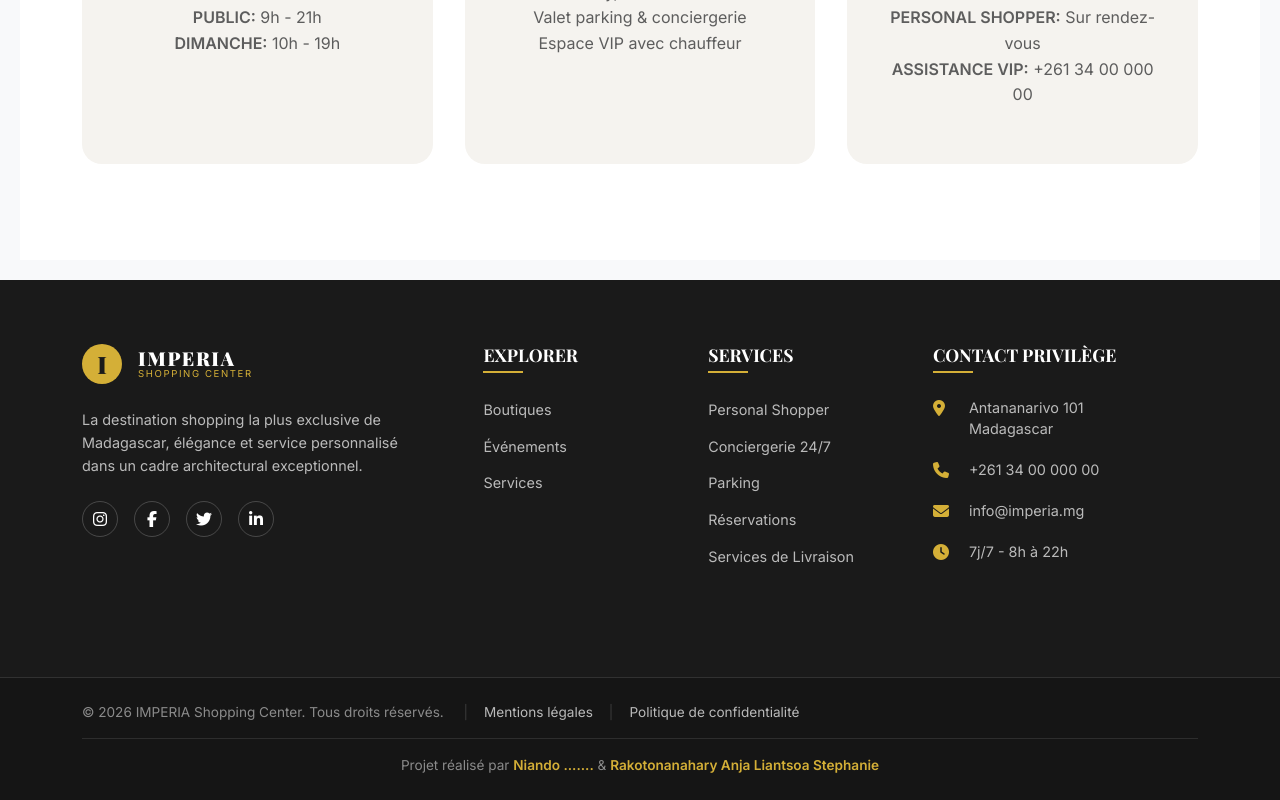
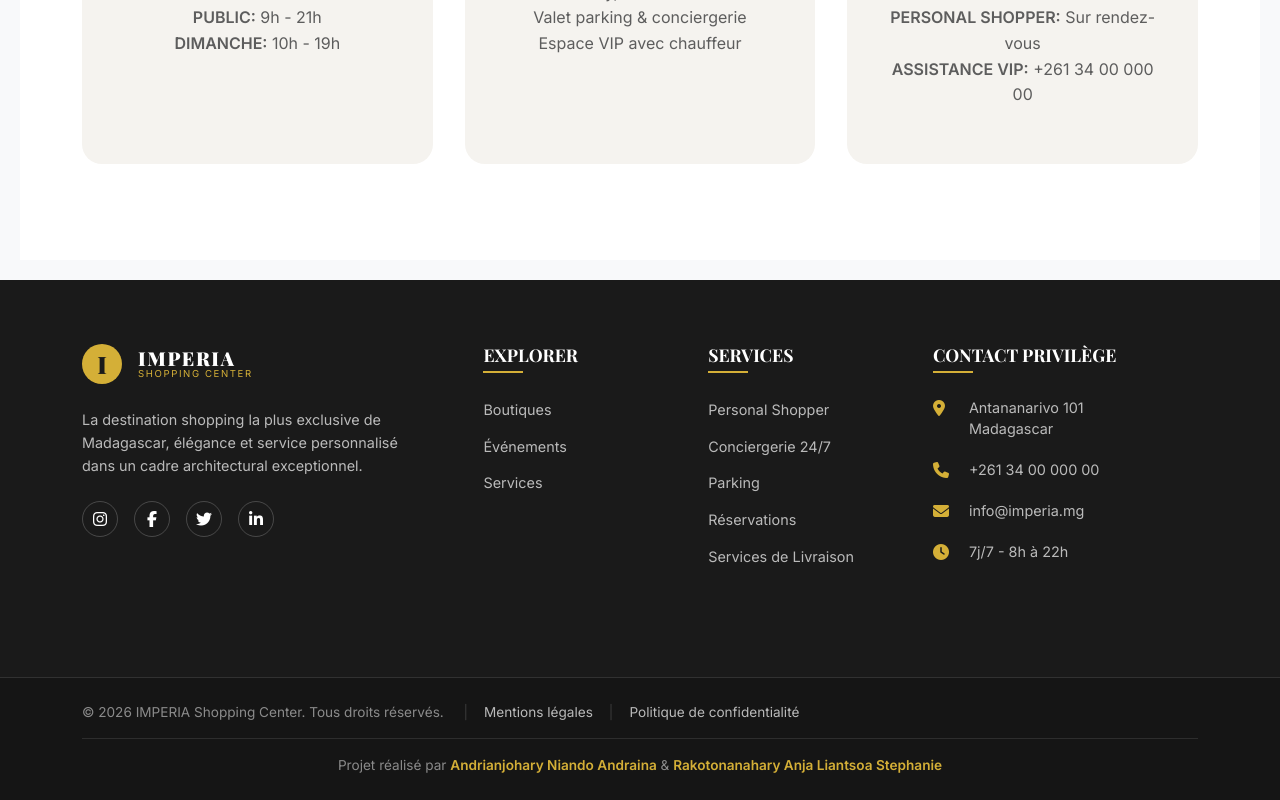
Before and after one commit to niandoandrianjohary/m1p13mean-niando-anja, an Angular app in the folder frontend/: page / in a window 1280 px wide. Shown: the part 2779-3579 px from the top of the page. Built offline with nearby package versions, Linux system fonts and the light colour scheme; no server answers.

Commit message:
Update footer.component.ts

```diff
--- a/frontend/src/app/components/shared/footer/footer.component.ts
+++ b/frontend/src/app/components/shared/footer/footer.component.ts
@@ -97,7 +97,7 @@ import { Component } from '@angular/core';
           </div>
           <div class="credits-line">
             Projet  réalisé par
-            <span class="student-name">Niando .......</span> &
+            <span class="student-name">Andrianjohary Niando Andraina</span> &
             <span class="student-name">Rakotonanahary Anja Liantsoa Stephanie</span>
           </div>
         </div>
```
